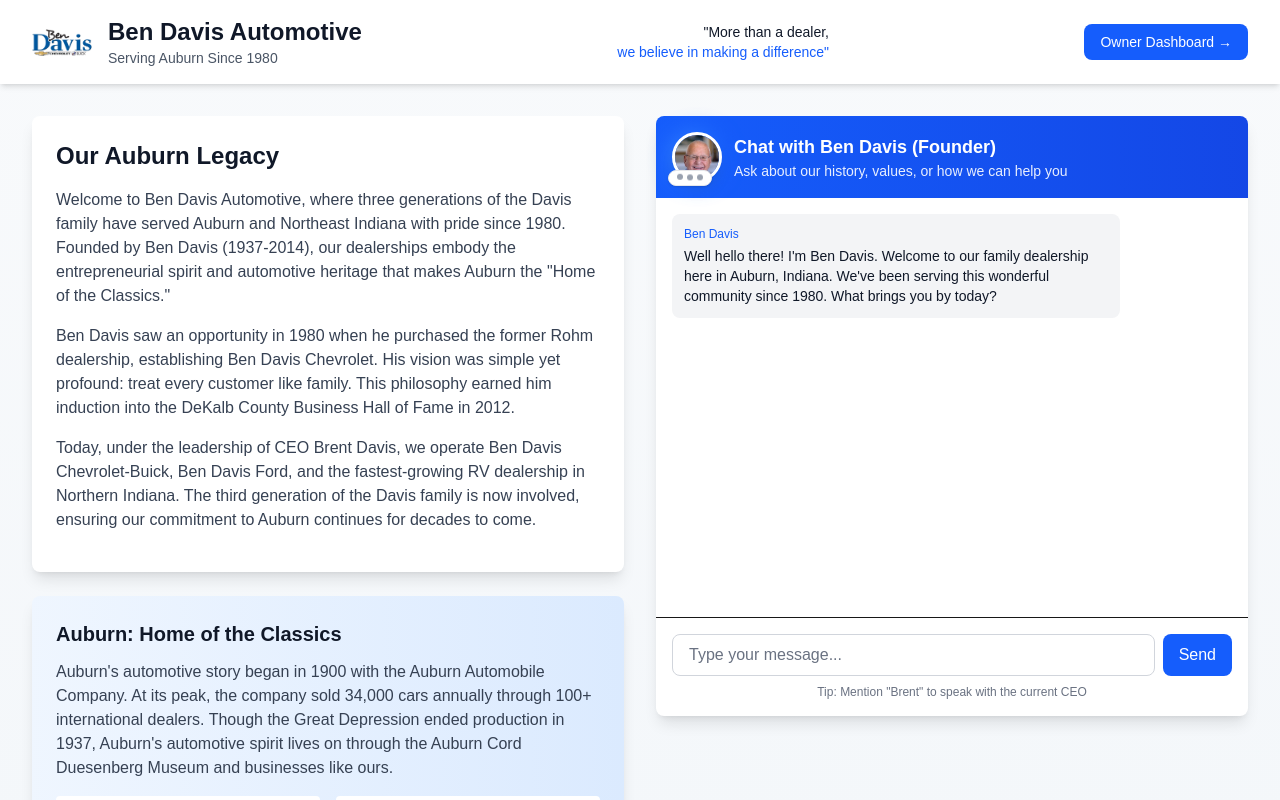
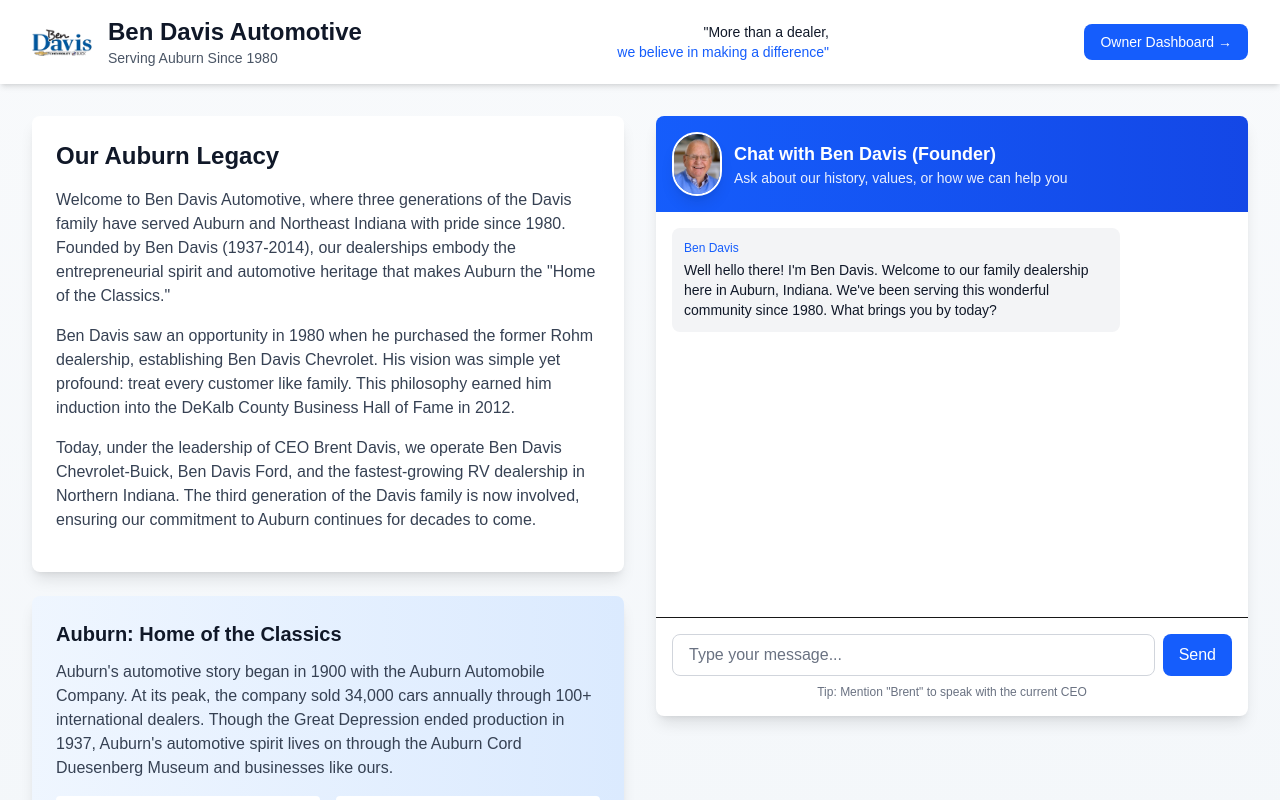
Before and after one commit to thefortaiagency/ben-davis-automotive, a Next.js app: page / in a window 1280 px wide. Shown: the top 800 px of the page. Built offline with nearby package versions, Linux system fonts and the light colour scheme.

Commit message:
Simplify chatbot avatar - just use Ben's photo with green dot

```diff
--- a/src/components/ChatbotAvatar.tsx
+++ b/src/components/ChatbotAvatar.tsx
@@ -8,47 +8,16 @@
 export default function ChatbotAvatar({ size = 60, showOnline = true }: ChatbotAvatarProps) {
   return (
     <div className="relative inline-block">
-      {/* Outer glow ring */}
-      <div className="absolute inset-0 rounded-full bg-gradient-to-r from-blue-400 to-blue-600 animate-pulse opacity-75 blur-md"></div>
-
-      {/* Main avatar container */}
-      <div className="relative rounded-full overflow-hidden border-3 border-white shadow-lg"
-           style={{ width: size, height: size }}>
       <Image
         src="/bendavis.jpg"
         alt="Ben Davis"
         width={size}
         height={size}
-          className="object-cover"
-          style={{
-            filter: 'contrast(1.1) brightness(1.05)',
-          }}
+        className="rounded-full border-2 border-white shadow-lg object-cover"
       />
-
-        {/* Overlay to give it a friendly, stylized look */}
-        <div className="absolute inset-0 bg-gradient-to-t from-blue-600/20 to-transparent"></div>
-      </div>
-
-      {/* Online indicator */}
       {showOnline && (
-        <div className="absolute bottom-0 right-0 transform translate-x-1">
-          <div className="relative">
-            <div className="absolute inset-0 bg-green-500 rounded-full animate-ping"></div>
-            <div className="relative w-4 h-4 bg-green-500 rounded-full border-2 border-white"></div>
-          </div>
-        </div>
+        <div className="absolute bottom-0 right-0 w-3 h-3 bg-green-500 rounded-full border-2 border-white"></div>
       )}
-
-      {/* Chat bubble indicator */}
-      <div className="absolute -bottom-1 -left-1">
-        <div className="bg-white rounded-lg shadow-sm px-2 py-1 border border-gray-200">
-          <div className="flex space-x-1">
-            <div className="w-1.5 h-1.5 bg-gray-400 rounded-full animate-bounce" style={{ animationDelay: '0ms' }}></div>
-            <div className="w-1.5 h-1.5 bg-gray-400 rounded-full animate-bounce" style={{ animationDelay: '150ms' }}></div>
-            <div className="w-1.5 h-1.5 bg-gray-400 rounded-full animate-bounce" style={{ animationDelay: '300ms' }}></div>
-          </div>
-        </div>
-      </div>
     </div>
   );
 }
```
Lines whose indentation alone changed are shown as unchanged.
